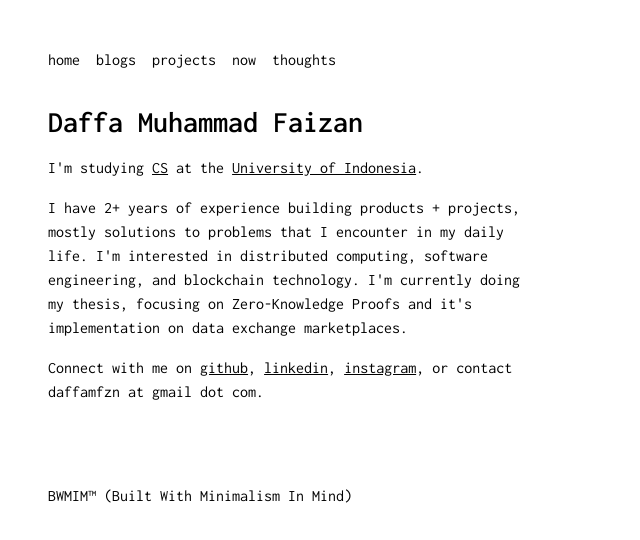
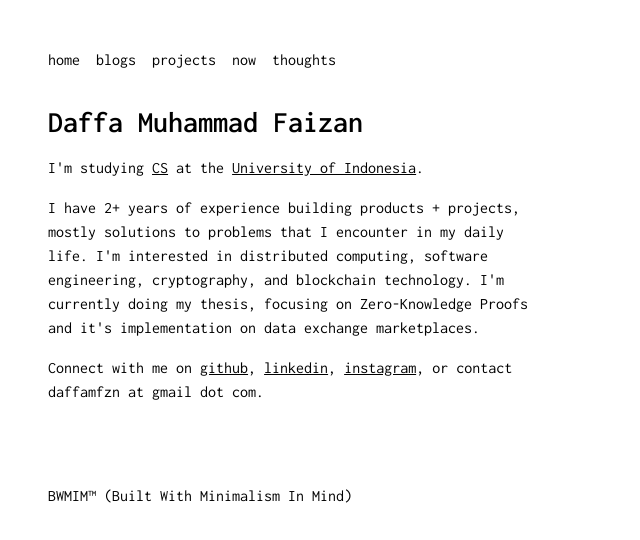
Before and after one commit to daffafaizan/mini-portfolio, a Next.js app: page / in a window 1280 px wide. Shown: the top 540 px of the page, without its empty margins (0-640 px from the left). Built offline with nearby package versions, Linux system fonts and the light colour scheme.

Commit message:
style: added interest

```diff
--- a/src/app/page.tsx
+++ b/src/app/page.tsx
@@ -30,7 +30,7 @@ export default function Home() {
         <span>
           I have 2+ years of experience building products + projects, mostly
           solutions to problems that I encounter in my daily life. I&apos;m
-          interested in distributed computing, software engineering, and
+          interested in distributed computing, software engineering, cryptography, and
           blockchain technology. I&apos;m currently doing my thesis, focusing on
           Zero-Knowledge Proofs and it&apos;s implementation on data exchange
           marketplaces.
```
